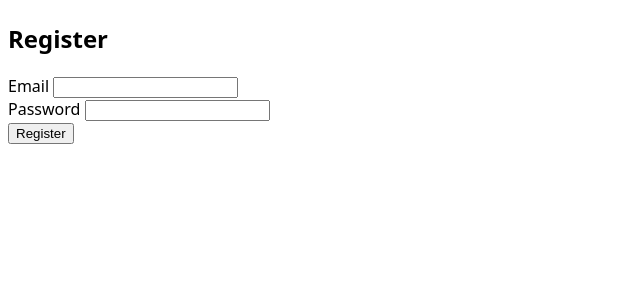
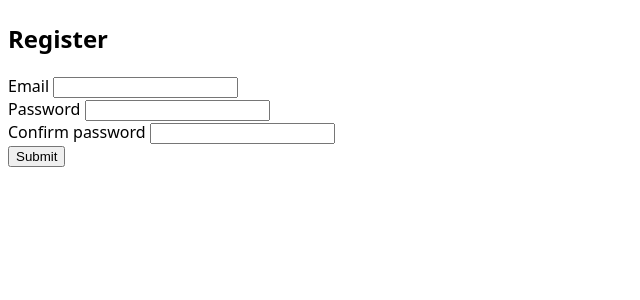
Before and after one commit to CanyenPalmer/mycourse-app, a Python web app: template templates/register.html in a window 1280 px wide. Shown: the part 64-364 px from the top of the page, without its empty margins (0-640 px from the left). Run offline with Jinja, Linux system fonts and the light colour scheme; the template is opened without the code that fills it, so the values that code supplies are empty, except form fields; tables that the repository leaves empty hold one stand-in row (values such as "Sample post"); form fields are guessed from the names that the template uses.

Commit message:
Update register.html

```diff
--- a/templates/register.html
+++ b/templates/register.html
@@ -1,22 +1,23 @@
-{% extends 'base.html' %}
+{% extends "base.html" %}
 {% block content %}
-<div class="max-w-md mx-auto mt-10 p-6 bg-white rounded-xl shadow-md">
-    <h2 class="text-2xl font-bold text-center mb-4 text-black">Register</h2>
-    <form method="POST" class="space-y-4">
+<div class="max-w-md mx-auto mt-10 p-6 bg-white rounded-lg shadow-md">
+    <h2 class="text-xl font-bold mb-4">Register</h2>
+    <form method="POST" action="{{ url_for('auth.register') }}">
         {{ form.hidden_tag() }}
-        <div>
-            {{ form.email.label(class="block text-sm font-medium text-gray-700") }}
-            {{ form.email(class="mt-1 block w-full border border-gray-300 rounded-md shadow-sm p-2") }}
+        <div class="mb-4">
+            {{ form.email.label(class="block text-gray-700") }}
+            {{ form.email(class="w-full px-3 py-2 border rounded") }}
         </div>
-        <div>
-            {{ form.password.label(class="block text-sm font-medium text-gray-700") }}
-            {{ form.password(class="mt-1 block w-full border border-gray-300 rounded-md shadow-sm p-2") }}
+        <div class="mb-4">
+            {{ form.password.label(class="block text-gray-700") }}
+            {{ form.password(class="w-full px-3 py-2 border rounded") }}
         </div>
-        <div>
-            <button type="submit"
-                class="w-full bg-blue-500 text-white py-2 px-4 rounded hover:bg-blue-600 transition duration-200 ripple">
-                Register
-            </button>
+        <div class="mb-4">
+            {{ form.confirm_password.label(class="block text-gray-700") }}
+            {{ form.confirm_password(class="w-full px-3 py-2 border rounded") }}
+        </div>
+        <div class="text-center">
+            {{ form.submit(class="bg-blue-500 hover:bg-blue-600 text-white font-bold py-2 px-4 rounded") }}
         </div>
     </form>
 </div>
```
